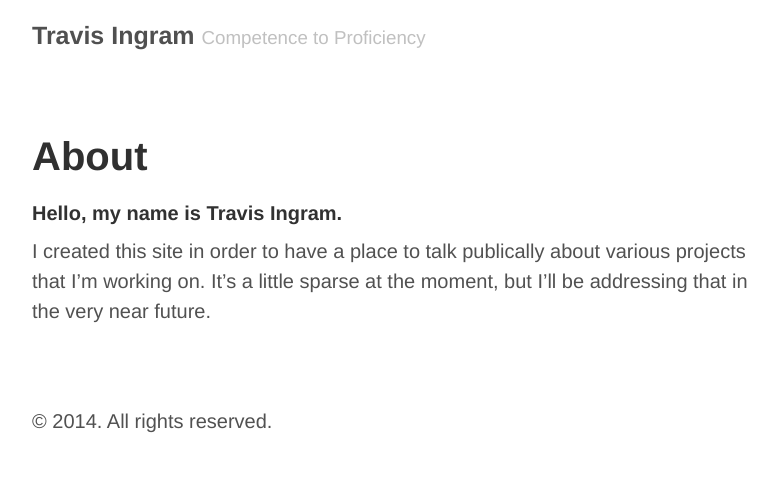
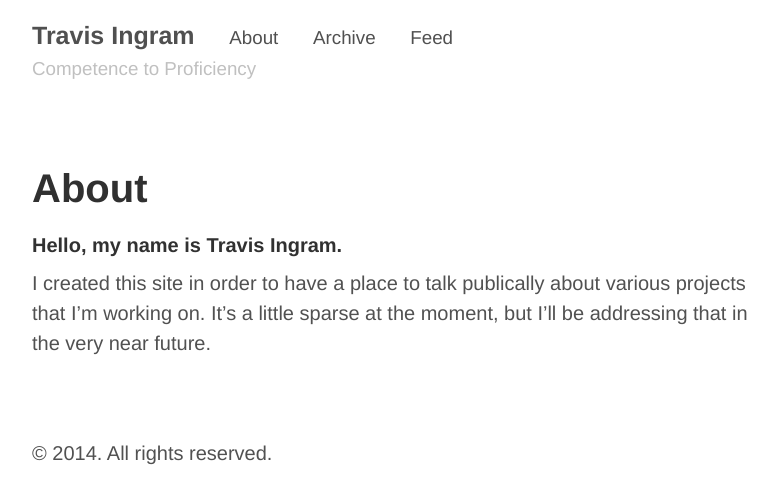
Before and after one commit to TravisIngram/travisingram.github.io, a Jekyll site: the page built from about.md, in a window 1280 px wide. Shown: the top 504 px of the page, without its empty margins (248-1026 px from the left). Built offline with Jekyll 4.4.1, drawn with Linux system fonts in a browser that asks for light colours; Markdown is read by kramdown in place of the engine named in the settings.

Commit message:
add basic nav to each page

```diff
--- a/_layouts/default.html
+++ b/_layouts/default.html
@@ -9,7 +9,12 @@
       <div class="masthead">
         <h3 class="masthead-title">
           <a href="{{ site.baseurl }}" title="Home">{{ site.title }}</a>
-          <small>{{ site.tagline }}</small>
+            {% for page in site.pages_list %}
+              &nbsp;&nbsp;&nbsp;
+              <small><a href="{{ page[1] }}">{{ page[0] }}</a></small>
+            {% endfor %}
+            <br />
+            <small>{{ site.tagline }}</small>
         </h3>
       </div>
 
```
